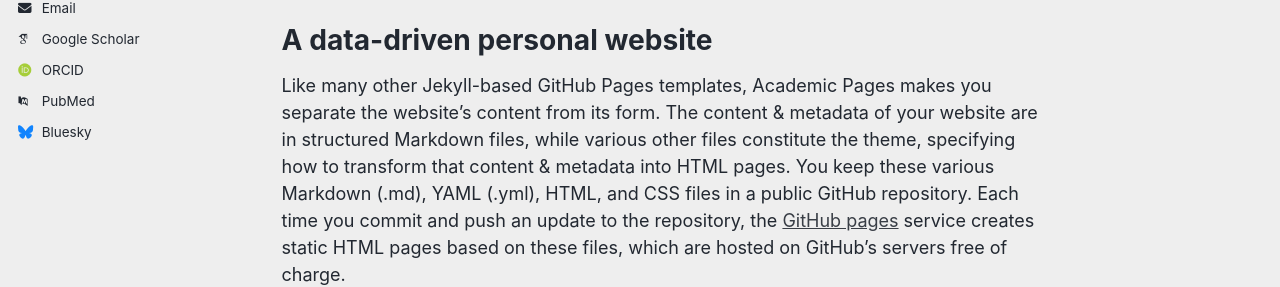
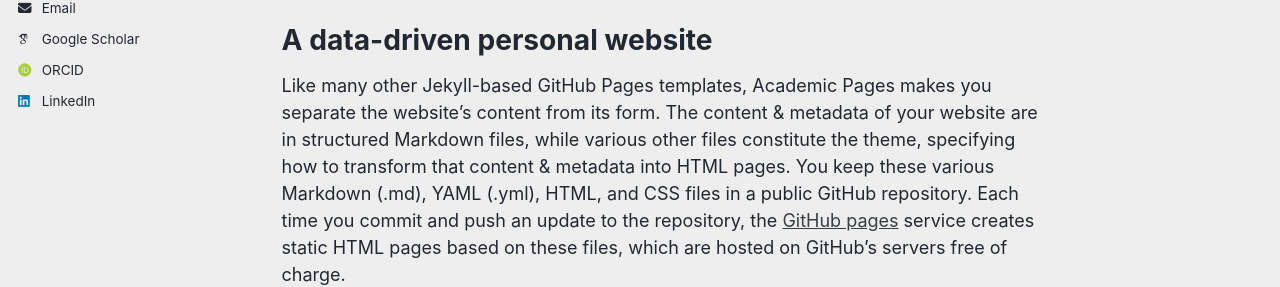
Before and after one commit to feliciaistad/feliciaistad.github.io, a Jekyll site: the page built from _pages/about.md, in a window 1280 px wide. Shown: the part 436-723 px from the top of the page. Built offline with Jekyll 4.4.1, drawn with Linux system fonts in a browser that asks for light colours; some web fonts are replaced; a script bundle is joined from its source files by our own code; library files that are not in the unit come from our copies; part of the change alters nothing that is shown.

Commit message:
Update _config.yml

```diff
--- a/_config.yml
+++ b/_config.yml
@@ -35,20 +35,20 @@ author:
   # Academic websites
   academia         : # URL
   arxiv            : # URL - Update with the correct link to your profile
-  googlescholar    : "https://scholar.google.com/citations?user=PS_CX0AAAAAJ"
+  googlescholar    : "https://scholar.google.co.uk/citations?user=A-K55QIAAAAJ&hl=en"
   inspire-hep      : # URL
   impactstory      : # URL
-  orcid            : "https://orcid.org/yourorcidurl"
+  orcid            : "https://orcid.org/0000-0001-9438-0101"
   semantic         : # URL
   ssrn             : # URL
-  pubmed           : "https://www.ncbi.nlm.nih.gov/pubmed/?term=john+snow"
+  pubmed           : # URL
   researchgate     : # URL
   scopus           : # URL
   zotero           : # URL
 
   # Social media
   artstation       : # Username
-  bluesky          : "bsky.app" # Replace this with you Bluesky username
+  bluesky          : # Username
   facebook         : # Username
   flickr           : # Username
   foursquare       : # Username
@@ -57,7 +57,7 @@ author:
   keybase          : # Username
   instagram        : # Username
   lastfm           : # Username
-  linkedin         : # Username
+  linkedin         : "www.linkedin.com/in/felicia-istad-08296683"
   mastodon         : # URL
   medium           : # URL
   pinterest        : # Username
```
